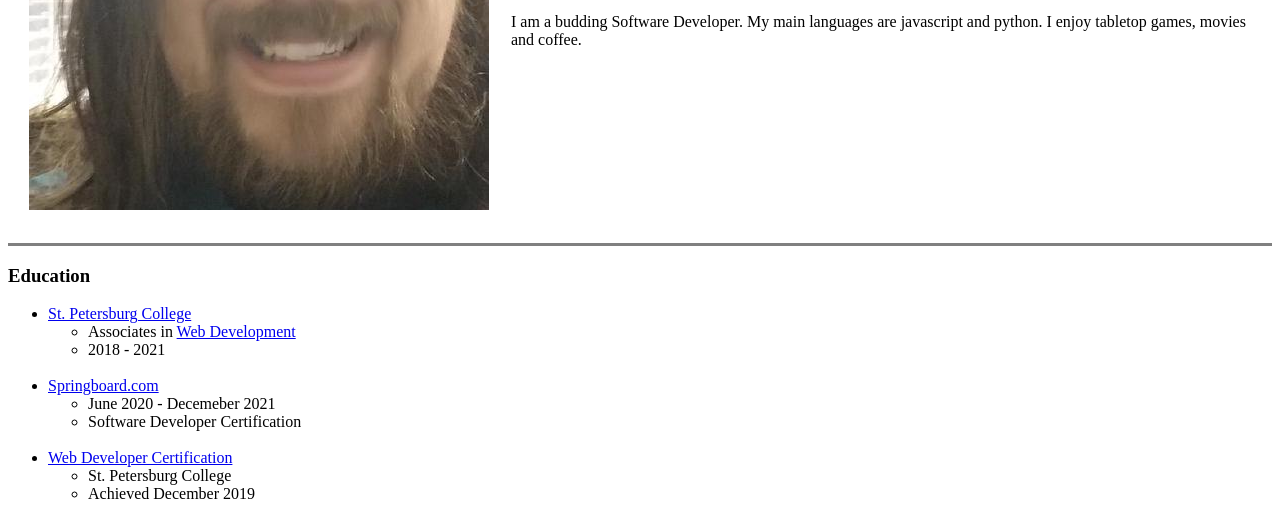
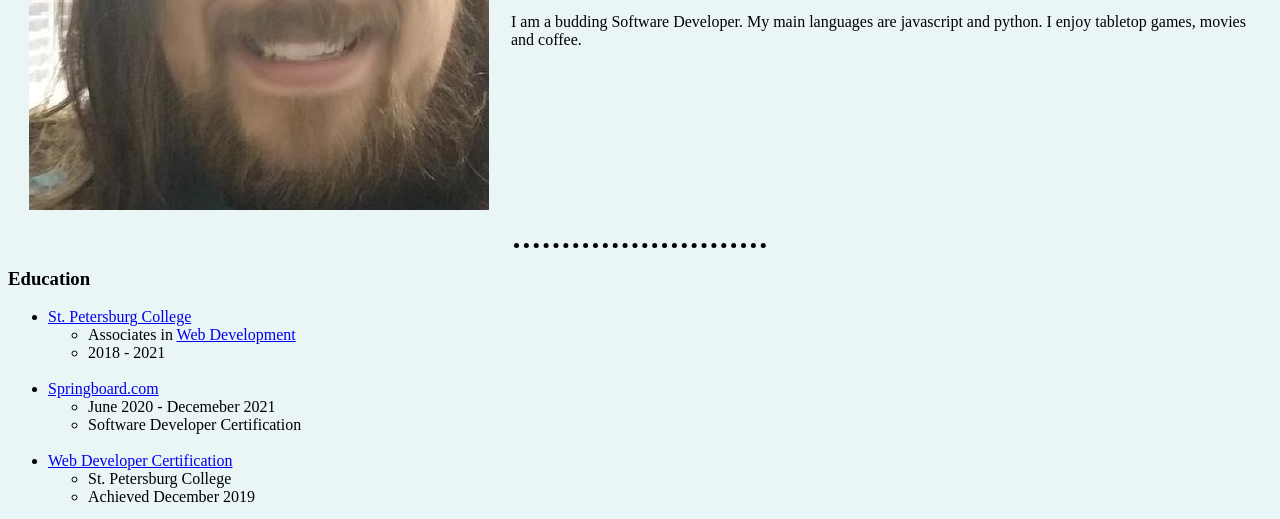
Before and after one commit to joshuamwolfe/cv, a plain HTML site: page index.html in a window 1280 px wide. Shown: the part 279-798 px from the top of the page. Drawn offline with Linux system fonts and the light colour scheme; a script that the page names is missing.

Commit message:
Added external css files. Added test.html file.

```diff
--- /dev/null
+++ b/css/styles.css
@@ -0,0 +1,12 @@
+body {
+    background-color: #EAF6F6;
+}
+
+hr {
+    background-color: #EAF6F6;
+    border-color: grey;
+    border-style: none;
+    border-top: dotted;
+    border-width: 5px;
+    width: 20%;
+}
--- a/index.html
+++ b/index.html
@@ -6,11 +6,10 @@
     <meta name="viewport" content="width=device-width, initial-scale=1.0">
     <meta http-equiv="X-UA-Compatible" content="ie=edge">
     <title>Joshua's Personal Site 😎</title>
-    <link rel="stylesheet" href="./index.css">
+    <link rel="stylesheet" href="/css/styles.css">
 </head>
 
 <body>
-
     <table cellspacing="20">
         <tr>
             <td>
```
Also changed, not shown: test.html (added, +1 -0 lines), contact.html (line endings or trailing spaces).
